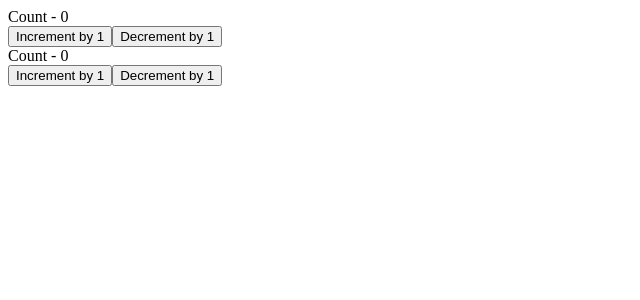
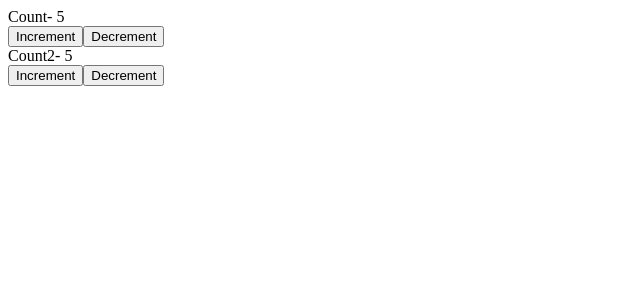
Before and after one commit to Ujjal-ENG/functional-react, a React (Create React App) app in the folder react-project-template/: page / in a window 1280 px wide. Shown: the top 300 px of the page, without its empty margins (0-640 px from the left). Built offline with nearby package versions, Linux system fonts and the light colour scheme.

Commit message:
here i learnt multiple time useReducer use cases

```diff
--- a/react-project-template/src/App.js
+++ b/react-project-template/src/App.js
@@ -1,11 +1,12 @@
 import React from 'react';
 import ComplexUseRedcuer from './components/ComplexUseRedcuer';
+import ComplexUseRedever2 from './components/ComplexUseRedever2';
 import UseReducerCounter from './components/UseReducerCounter';
 
 const App = () => {
     return (
         <div>
-            <ComplexUseRedcuer />
+            <ComplexUseRedever2 />
         </div>
     );
 };
--- /dev/null
+++ b/react-project-template/src/components/ComplexUseRedever2.js
@@ -0,0 +1,44 @@
+import React, { useReducer } from 'react';
+
+const initialState = 5;
+
+const reducer = (state, action) => {
+    switch (action) {
+        case 'increment':
+            return state + 1;
+        case 'decrement':
+            return state - 1;
+        default:
+            return state;
+    }
+};
+
+const ComplexUseRedever2 = () => {
+    const [count, dispatch] = useReducer(reducer, initialState);
+    const [count2, dispatch2] = useReducer(reducer, initialState);
+    return (
+        <>
+            <div>
+                <div>Count- {count}</div>
+                <button type="button" onClick={() => dispatch('increment')}>
+                    Increment
+                </button>
+                <button type="button" onClick={() => dispatch('decrement')}>
+                    Decrement
+                </button>
+            </div>
+
+            <div>
+                <div>Count2- {count2}</div>
+                <button type="button" onClick={() => dispatch2('increment')}>
+                    Increment
+                </button>
+                <button type="button" onClick={() => dispatch2('decrement')}>
+                    Decrement
+                </button>
+            </div>
+        </>
+    );
+};
+
+export default ComplexUseRedever2;
```
